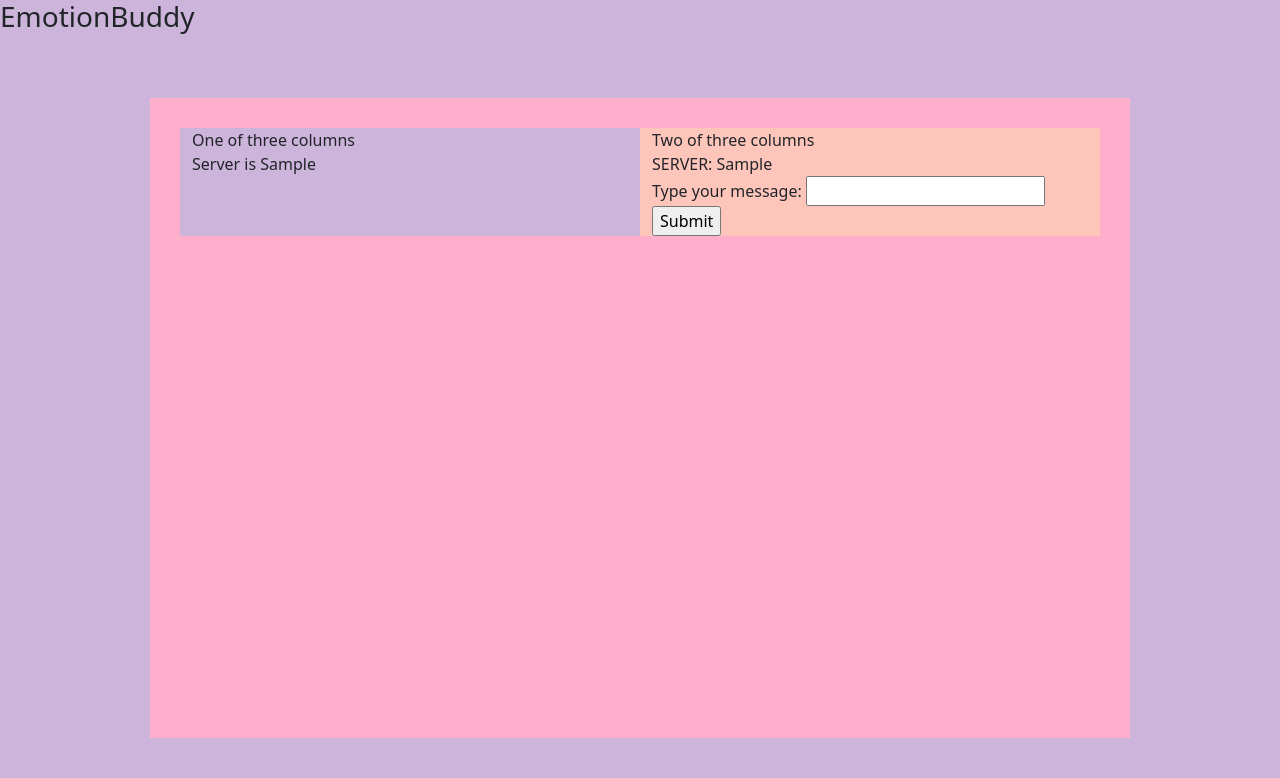
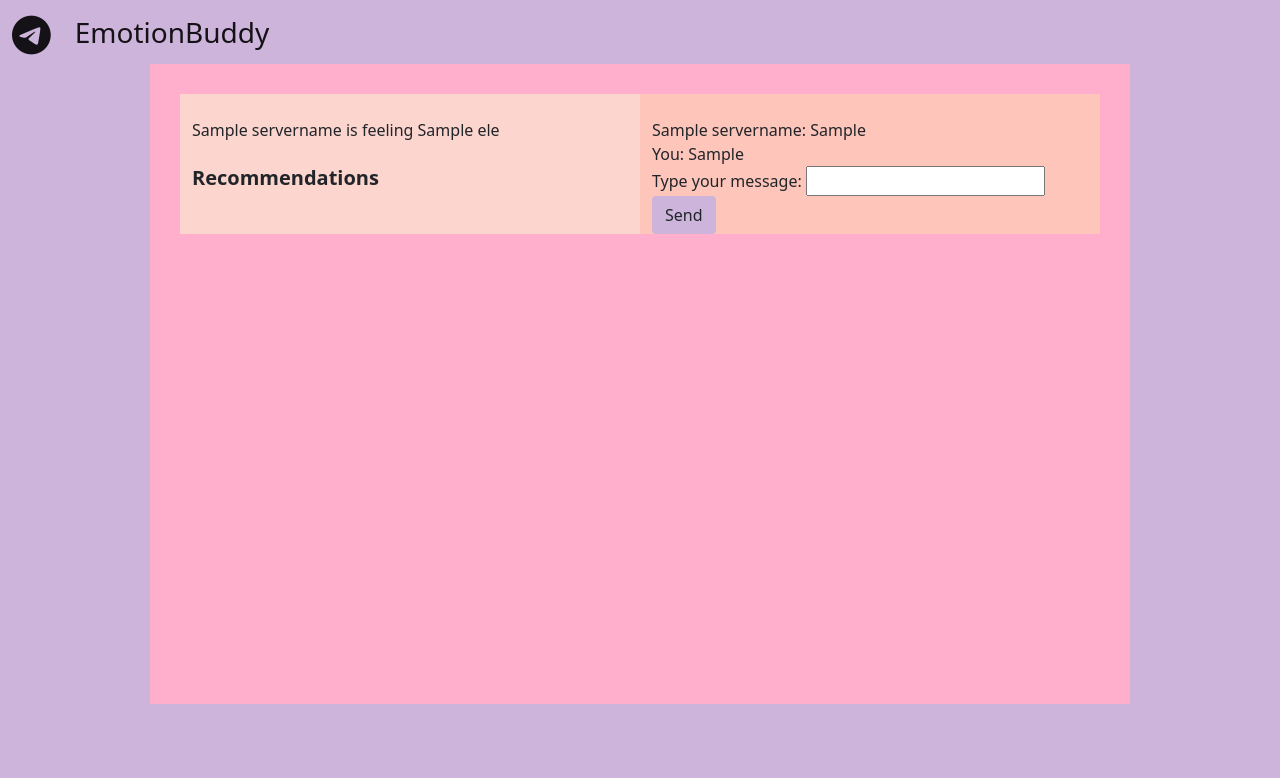
Before and after one commit to Rajshreegupta/EmotionBuddyFinalClient, a Django app: template templates/home.html in a window 1280 px wide. Shown: the top 778 px of the page. Run offline with Django 3.2, Linux system fonts and the light colour scheme; the template is opened without the code that fills it: most values are stand-ins (such as "Sample title", 1, 10 or a date in 2020); some libraries are stand-ins or nearby versions.

Commit message:
My second commit

```diff
--- a/chatapp/models.py
+++ b/chatapp/models.py
@@ -11,7 +11,7 @@ session = tf.compat.v1.Session(config=config)
 
 class FacialExpressionModel(object):
 
-    EMOTIONS_LIST = ["Angry", "Disgust", "Fear", "Happy", "Neutral", "Sad", "Surprise"]
+    EMOTIONS_LIST = ["angry", "disgust", "afraid", "happy", "neutral", "sad", "surprised"]
 
     def __init__(self):
         model_json_file = 'static/jsfile/model.json'
--- a/static/styles/style.css
+++ b/static/styles/style.css
@@ -1,6 +1,11 @@
 body{
     background-color: #cdb4db;
 }
+
+i{
+    font-size: 2.5rem;
+}
+
 section{
 
     padding: 30px;
@@ -11,9 +16,33 @@ section{
     background-color: #ffafcc;
     height: 40rem
 }
+
+.btn{
+    background-color: #cdb4db;
+}
+
 #firstcol{
-    background-color: #cdb4db;
+    background-color: #fcd5ce;
 }
 #secondcol{
     background-color: #fec5bb;
 }
+
+.dropdown {
+    position: relative;
+    display: inline-block;
+  }
+
+  .dropdown-content {
+    display: none;
+    position: absolute;
+    background-color: #f9f9f9;
+    min-width: 160px;
+    box-shadow: 0px 8px 16px 0px rgba(0,0,0,0.2);
+    padding: 12px 16px;
+    z-index: 1;
+  }
+
+  .dropdown:hover .dropdown-content {
+    display: block;
+  }
--- a/templates/home.html
+++ b/templates/home.html
@@ -10,29 +10,76 @@
     <title>Chatting</title>
 </head>
 <body>
-    <h3>EmotionBuddy</h3>
+
+    <nav class="navbar fixed-top navbar-expand-lg navbar-light ">
+        <div class="container-fluid">
+          <a class="navbar-brand" href="#"><i class="fab fa-telegram"></i></a>
+          <button class="navbar-toggler" type="button" data-bs-toggle="collapse" data-bs-target="#navbarNav" aria-controls="navbarNav" aria-expanded="false" aria-label="Toggle navigation">
+            <span class="navbar-toggler-icon"></span>
+          </button>
+          <div class="collapse navbar-collapse" id="navbarNav">
+            <ul class="navbar-nav">
+              <li class="nav-item">
+                  <a class="nav-link active" aria-current="page" href="#about"><h3>EmotionBuddy</h3></a>
+              </li>
+<!--              <li class="nav-item">-->
+<!--                <a class="nav-link" href="#proj">Project</a>-->
+<!--              </li>-->
+<!--              <li class="nav-item">-->
+<!--                <a class="nav-link" href="#lang">Languages</a>-->
+<!--              </li>-->
+            </ul>
+          </div>
+        </div>
+      </nav>
+
+<!--    <i class="fab fa-telegram"></i>-->
+<!--    <h3>EmotionBuddy</h3>-->
     <section>
         <div class="container">
           <div class="row">
             <div class="col-sm" id="firstcol">
-              One of three columns<br>
+              <br>
 <!--                Client is {{reaction_of_client}}-->
-                Server is {{reaction_of_server}}
+                {% for ele in reaction_of_server %}
+                    {{servername}} is feeling {{ele}}<br><br>
+                {% endfor %}
+
+
+                <div class="dropdown">
+                  <span><h5><b>Recommendations</b></h5></span>
+                  <div class="dropdown-content">
+                      {% for ele in list%}
+                        <p>{{ele}}</p>
+                      {% endfor %}
+                  </div>
+                </div>
+
             </div>
             <div class="col-sm" id="secondcol">
-              Two of three columns<br>
+              <br>
 <!--                Server will start on host: {{host}}-->
 <!--                <br>-->
 <!--                Waiting for connection<br>-->
 <!--                {{addr}} Has connected to the server')-->
-                SERVER: {{msg_from_server}}
+                {% for item1, item2 in messagelist %}
+                    {{servername}}: {{item1}}<br>
+                    {% if item2 != "" %}
+                        You: {{item2}}<br>
+                    {% endif %}
+                {% endfor %}
                 <form action="sendmsg" method="post">
 
                     {% csrf_token %}
 
-                    Type your message: <input type="text" name="msg_from_client"><br>
-                    <input type="submit">
+                    Type your message: <input type="text" name="msg_from_client">
+<!--                    <a href="#"><i class="fas fa-chevron-right"></i></a>-->
+                    <input type="submit" class="btn" value="Send">
+<!--                        <button type="submit" class="btn btn-success">-->
+<!--                            <i class="fas fa-chevron-right"></i>N-->
+<!--                        </button>-->
                 </form>
+
             </div>
 
           </div>
```
Also changed, not shown: chatapp/views.py (+70 -3 lines), templates/connection.html (+21 -6 lines).
